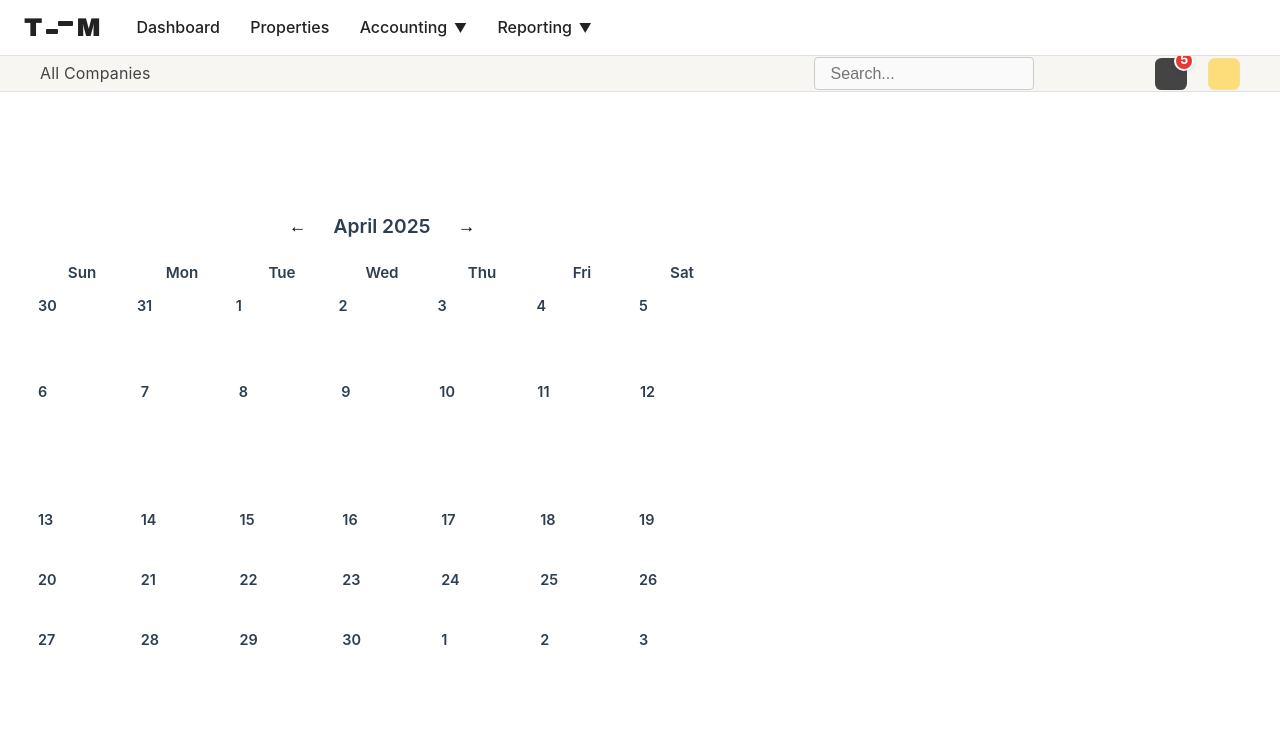
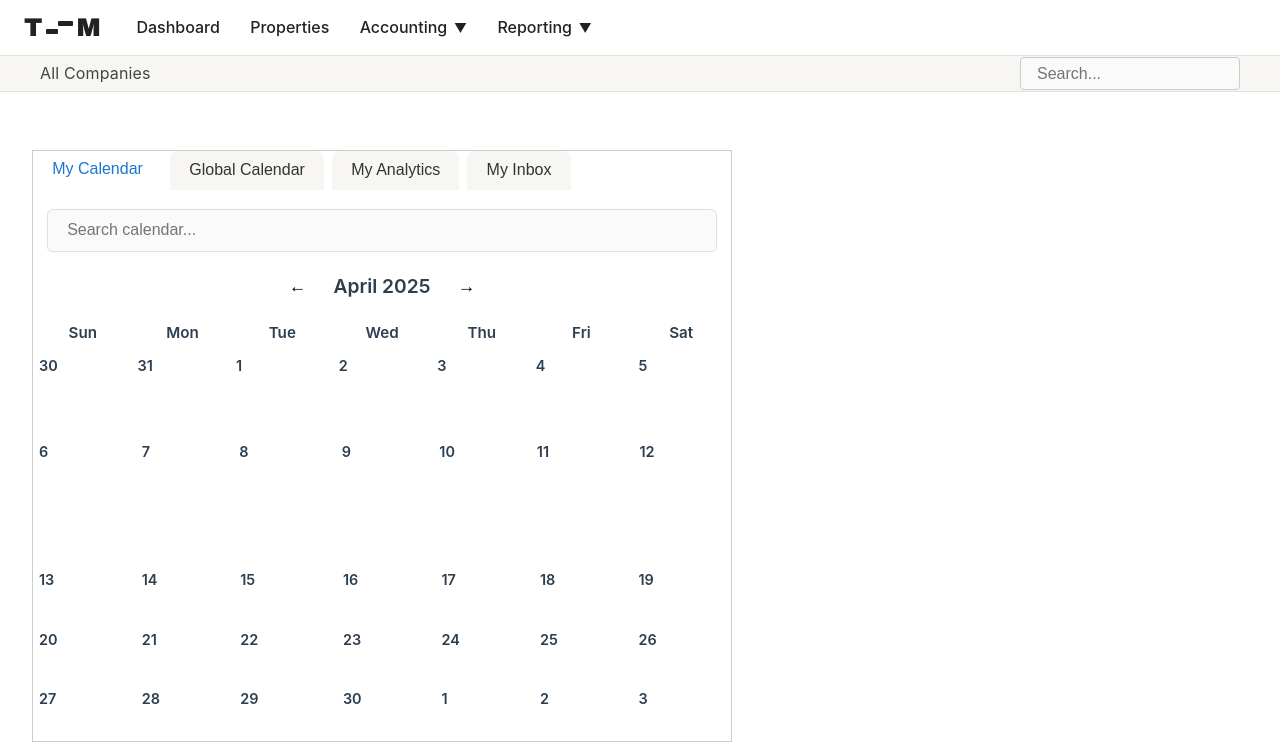
Before and after one commit to tom-mcIvor/property-manager, a Vue app in the folder client/: page / in a window 1280 px wide. Shown: the top 742 px of the page. Built offline with nearby package versions, Linux system fonts and the light colour scheme.

Commit message:
UI: Add calendar tabs, search bar, and remove navbar icons for cleaner dashboard

```diff
--- a/client/src/App.vue
+++ b/client/src/App.vue
@@ -22,7 +22,7 @@ import IconsBar from './components/IconsBar.vue'
     <span class="sub-navbar-title">All Companies</span>
     <div style="display: flex; align-items: center; gap: 1rem;">
       <input class="search-bar" type="text" placeholder="Search..." />
-      <IconsBar />
+      <!-- <IconsBar /> removed -->
     </div>
   </div>
   <main>
--- a/client/src/components/DashboardPage.vue
+++ b/client/src/components/DashboardPage.vue
@@ -1,6 +1,15 @@
 <template>
   <div class="dashboard">
     <div class="calendar-panel">
+      <div class="calendar-tabs">
+        <button class="calendar-tab active">My Calendar</button>
+        <button class="calendar-tab">Global Calendar</button>
+        <button class="calendar-tab">My Analytics</button>
+        <button class="calendar-tab">My Inbox</button>
+      </div>
+      <div class="calendar-search-bar-wrapper">
+        <input type="text" class="calendar-search-bar" placeholder="Search calendar..." />
+      </div>
       <div class="calendar-header">
         <button class="nav-btn">&#8592;</button>
         <span class="month-label">April 2025</span>
@@ -74,6 +83,58 @@ const weeks = [
   box-shadow: var(--dashboard-shadow);
   padding: var(--main-padding);
   min-width: 700px;
+  border: 1px solid #ccc; /* Added border for simple box */
+}
+
+.calendar-tabs {
+  display: flex;
+  gap: 0.5rem;
+  margin-bottom: 1.2rem;
+}
+.calendar-tab {
+  background: #f7f6f3;
+  /* border: 1px solid #e0e0e0; */
+  border: none;
+  border-bottom: none;
+  border-radius: 8px 8px 0 0;
+  padding: 0.6rem 1.2rem;
+  font-size: 1rem;
+  font-weight: 500;
+  cursor: pointer;
+  color: #333;
+  outline: none;
+  transition: background 0.2s, color 0.2s;
+}
+.calendar-tab.active, .calendar-tab:hover {
+  background: #fff;
+  color: #1976d2;
+  border-bottom: 2px solid #fff;
+  z-index: 1;
+}
+
+.calendar-search-bar-wrapper {
+  width: 100%;
+  display: flex;
+  justify-content: center;
+  margin-bottom: 1.2rem;
+}
+.calendar-search-bar {
+  width: 96%;
+  max-width: 900px;
+  padding: 0.7rem 1.2rem;
+  border: 1px solid #e0e0e0;
+  border-radius: 6px;
+  font-size: 1rem;
+  background: #fafafa;
+  color: #222;
+  box-shadow: 0 1px 3px rgba(0,0,0,0.03);
+  transition: border 0.2s, box-shadow 0.2s;
+}
+.calendar-search-bar:focus {
+  outline: none;
+  border: 1.5px solid #1976d2;
+  background: #fff;
+  box-shadow: 0 2px 8px rgba(25, 118, 210, 0.08);
 }
 
 .calendar-header {
```
